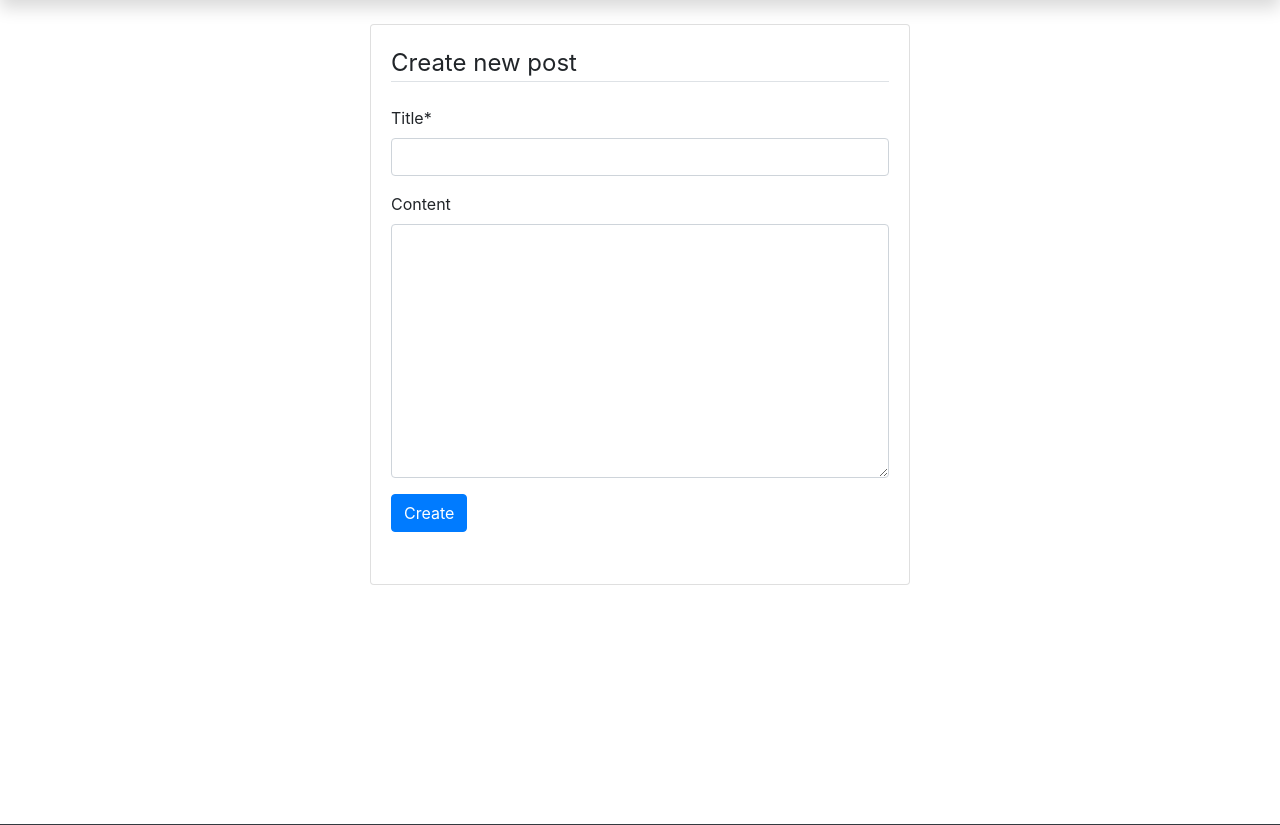
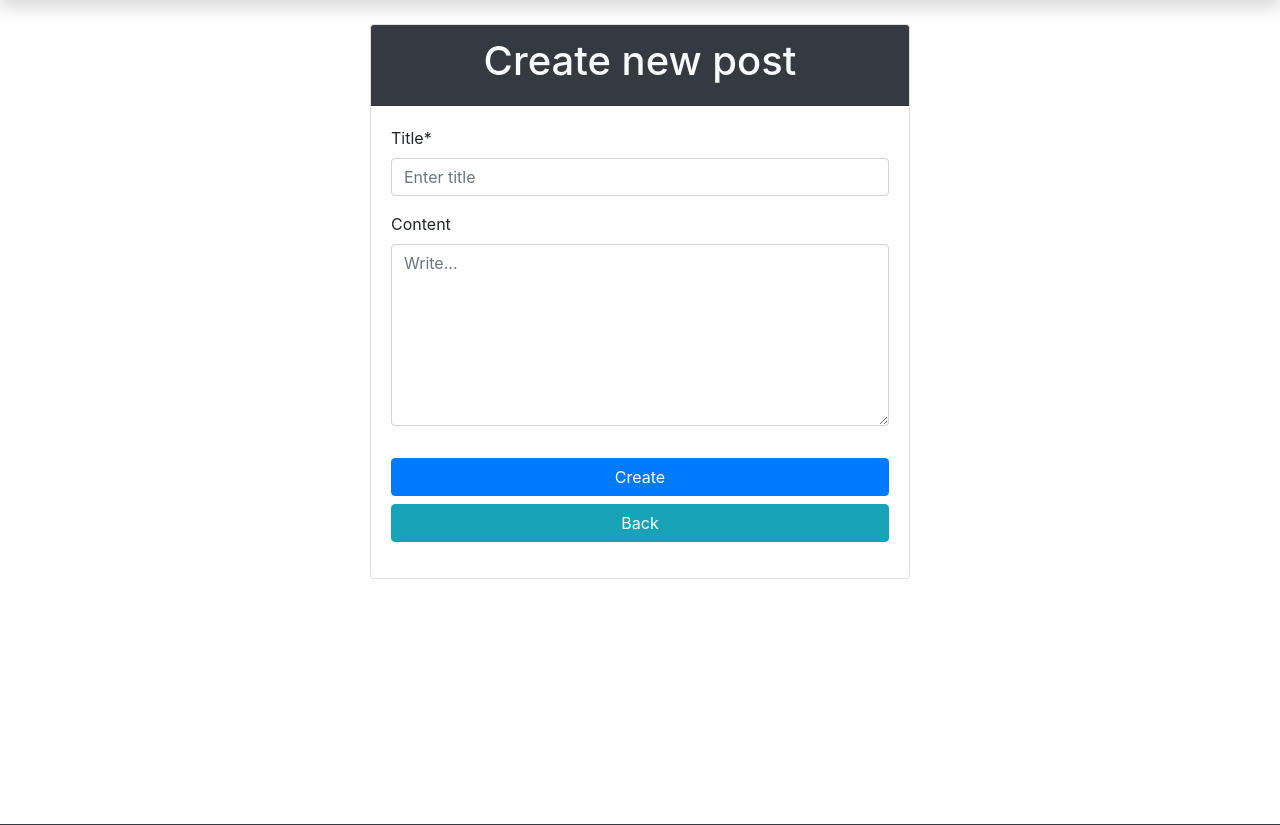
Before and after one commit to zuber-shekh7/django-blog-app, a Django app: page /posts/new/ in a window 1280 px wide. Shown: the part 88-913 px from the top of the page. Run offline with Django 3.2, Linux system fonts and the light colour scheme; the visitor is signed in with stand-in values (Sample User, id 1); some libraries are stand-ins or nearby versions.

Commit message:
Updated create post page

```diff
--- a/blog/forms.py
+++ b/blog/forms.py
@@ -4,6 +4,23 @@ from .models import Post
 
 
 class PostCreateForm(forms.ModelForm):
+    title = forms.CharField(
+        widget=forms.TextInput(
+            attrs={
+                'placeholder': 'Enter title'
+            }
+        )
+    )
+    content = forms.TimeField(
+        widget=forms.Textarea(
+            attrs={
+                'placeholder': 'Write...',
+                'rows': 7,
+            },
+
+        ),
+        required= False
+    )
 
     class Meta:
         model = Post
--- a/templates/blog/create.html
+++ b/templates/blog/create.html
@@ -1,17 +1,26 @@
 {% extends 'core/base.html' %} {% load crispy_forms_tags %} {% block main %}
 <section>
   <div class="row">
-    <div class="col-md-6 mx-auto">
+    <div class="col-6 mx-auto">
       <div class="card">
+        <div class="card-header bg-dark text-light">
+          <h1 class="text-center">Create new post</h1>
+        </div>
         <div class="card-body">
           <form method="POST">
             {% csrf_token %}
+            <fieldset class="form-group">{{form|crispy}}</fieldset>
             <fieldset class="form-group">
-              <legend class="border-bottom mb-4">Create new post</legend>
-              {{form|crispy}}
-              <div class="form-group">
-                <input class="btn btn-primary" type="submit" value="Create" />
-              </div>
+              <input
+                class="btn btn-primary btn-block"
+                type="submit"
+                value="Create"
+              />
+              <a
+                class="btn btn-info btn-block"
+                href="{% url 'blog:list-post' %}"
+                >Back</a
+              >
             </fieldset>
           </form>
         </div>
```
